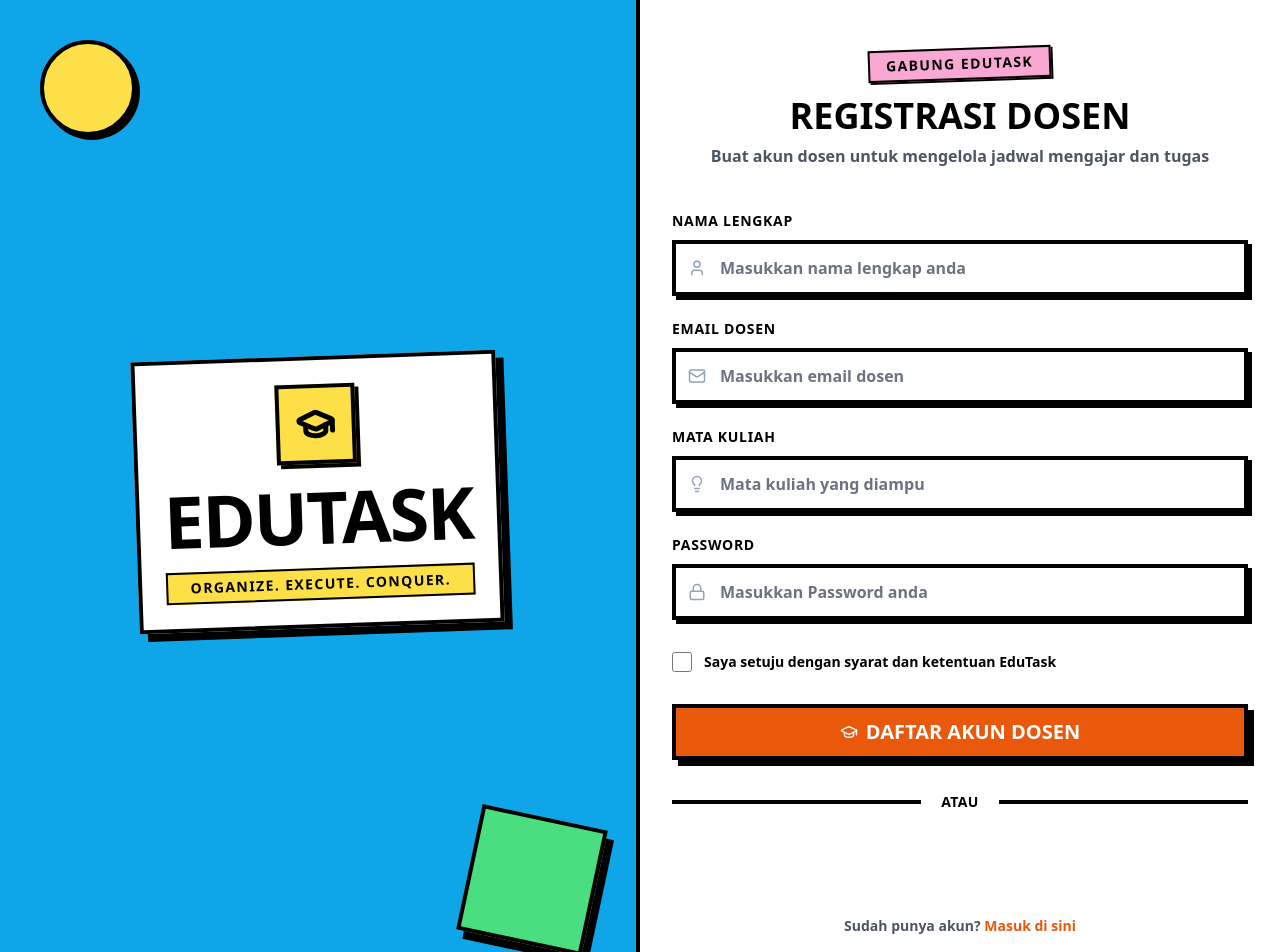
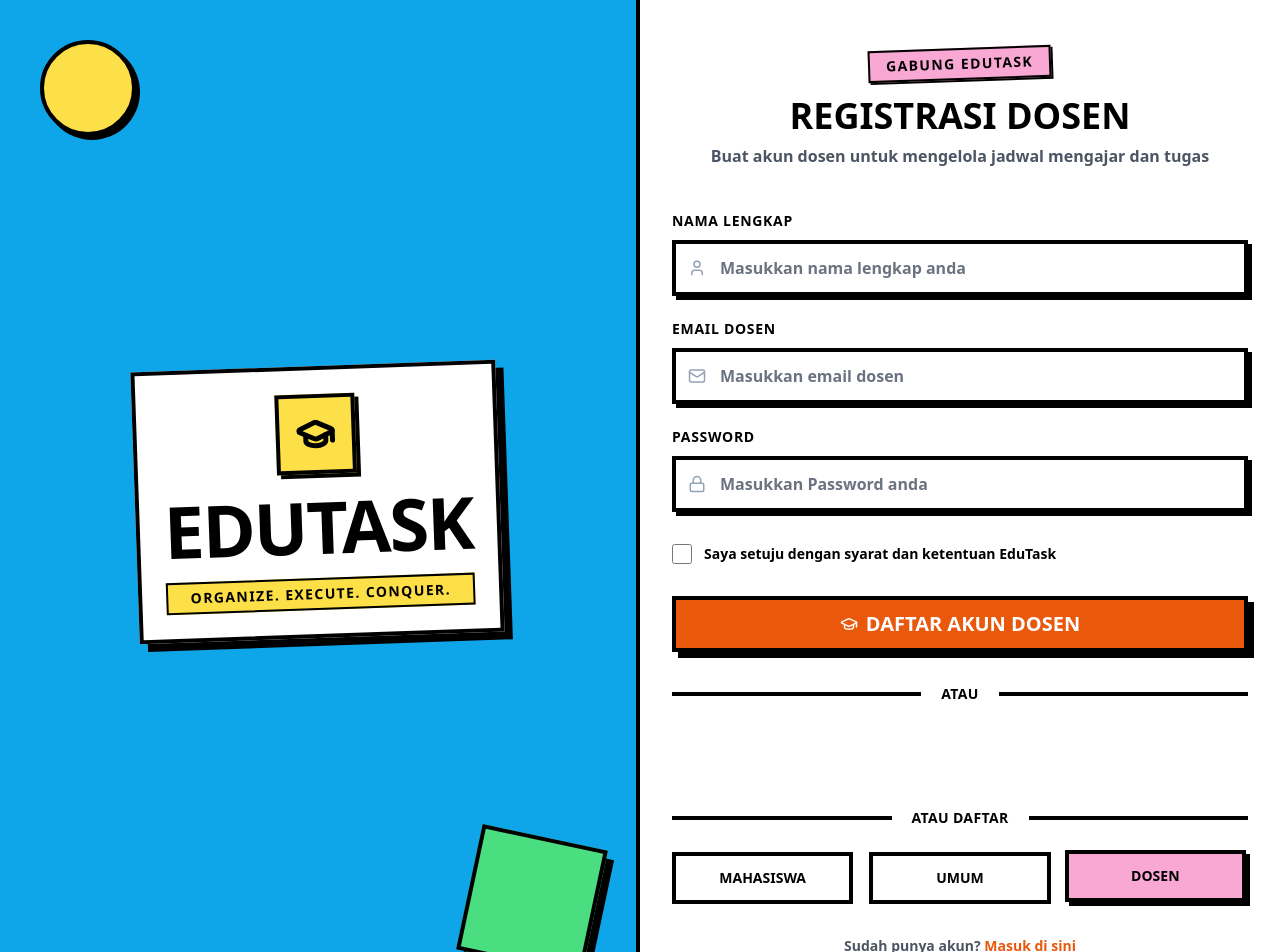
Before and after one commit to RizkyCipta301105/edutask, a React (Vite) app in the folder frontend/: page /register/dosen in a window 1280 px wide. Shown: the top 952 px of the page. Built offline with nearby package versions, Linux system fonts and the light colour scheme; no server answers.

Commit message:
feat(auth): add role selector UI and remove mata_kuliah requirement for dosen

```diff
--- a/frontend/src/pages/RegisterPage.jsx
+++ b/frontend/src/pages/RegisterPage.jsx
@@ -71,7 +71,7 @@ export default function RegisterPage({ type = 'mahasiswa' }) {
   const auth = useAuth()
   const [loading, setLoading] = useState(false)
   const [accepted, setAccepted] = useState(false)
-  const [values, setValues] = useState({ nama_lengkap: '', email: '', password: '', mata_kuliah: '' })
+  const [values, setValues] = useState({ nama_lengkap: '', email: '', password: '' })
 
   useEffect(() => {
     document.documentElement.classList.remove('dark')
@@ -122,9 +122,7 @@ export default function RegisterPage({ type = 'mahasiswa' }) {
     }
     try {
       setLoading(true)
-      const payload = { nama_lengkap: values.nama_lengkap, email: values.email, password: values.password }
-      if (type === 'dosen') payload.mata_kuliah = values.mata_kuliah
-      const user = await config.register(payload)
+      const user = await config.register({ nama_lengkap: values.nama_lengkap, email: values.email, password: values.password })
       toast.success(config.success)
       navigate(getRoleDashboardPath(normalizeUserRole(user)), { replace: true })
     } catch (err) {
@@ -146,6 +144,27 @@ export default function RegisterPage({ type = 'mahasiswa' }) {
       setLoading(false)
     }
   }
+
+  const RoleSelector = () => (
+    <div className="mt-6 mb-8">
+      <div className="my-6 flex items-center gap-5">
+        <div className="h-[4px] flex-1 bg-black" />
+        <span className="text-sm font-black uppercase tracking-wide text-black text-center">ATAU DAFTAR</span>
+        <div className="h-[4px] flex-1 bg-black" />
+      </div>
+      <div className="grid grid-cols-3 gap-2 sm:gap-4">
+        <Link to="/register/mahasiswa" className={`flex items-center justify-center border-4 border-black px-1 py-3 text-xs sm:text-sm font-black uppercase transition-all ${type === 'mahasiswa' ? 'bg-yellow-300 shadow-[4px_4px_0px_0px_rgba(0,0,0,1)] translate-y-[-2px] translate-x-[-2px]' : 'bg-white hover:bg-yellow-300 hover:shadow-[4px_4px_0px_0px_rgba(0,0,0,1)] hover:translate-y-[-2px] hover:translate-x-[-2px]'}`}>
+          Mahasiswa
+        </Link>
+        <Link to="/register/umum" className={`flex items-center justify-center border-4 border-black px-1 py-3 text-xs sm:text-sm font-black uppercase transition-all ${type === 'umum' ? 'bg-green-400 shadow-[4px_4px_0px_0px_rgba(0,0,0,1)] translate-y-[-2px] translate-x-[-2px]' : 'bg-white hover:bg-green-400 hover:shadow-[4px_4px_0px_0px_rgba(0,0,0,1)] hover:translate-y-[-2px] hover:translate-x-[-2px]'}`}>
+          Umum
+        </Link>
+        <Link to="/register/dosen" className={`flex items-center justify-center border-4 border-black px-1 py-3 text-xs sm:text-sm font-black uppercase transition-all ${type === 'dosen' ? 'bg-pink-300 shadow-[4px_4px_0px_0px_rgba(0,0,0,1)] translate-y-[-2px] translate-x-[-2px]' : 'bg-white hover:bg-pink-300 hover:shadow-[4px_4px_0px_0px_rgba(0,0,0,1)] hover:translate-y-[-2px] hover:translate-x-[-2px]'}`}>
+          Dosen
+        </Link>
+      </div>
+    </div>
+  )
 
   // ── Form Umum ──────────────────────────────────────────────────────────────
   if (type === 'umum') {
@@ -177,7 +196,9 @@ export default function RegisterPage({ type = 'mahasiswa' }) {
             />
           </div>
 
-          <p className="text-center text-sm font-bold text-gray-600">
+          <RoleSelector />
+
+          <p className="text-center text-sm font-bold text-gray-600 mt-6">
             Sudah punya akun? <Link to="/login" className="font-black text-[#ea580c] hover:underline hover:decoration-4 hover:underline-offset-4">Masuk di sini</Link>
           </p>
         </form>
@@ -192,9 +213,6 @@ export default function RegisterPage({ type = 'mahasiswa' }) {
         <div className="grid gap-5 md:grid-cols-1">
           <AuthInput label="Nama Lengkap" name="nama_lengkap" value={values.nama_lengkap} onChange={handleChange} placeholder="Masukkan nama lengkap anda" icon={User} autoComplete="name" />
           <AuthInput label={type === 'dosen' ? 'Email Dosen' : 'Email Kampus'} name="email" type="email" value={values.email} onChange={handleChange} placeholder={type === 'dosen' ? 'Masukkan email dosen' : 'Masukkan Email kampus'} icon={Mail} autoComplete="email" />
-          {type === 'dosen' && (
-            <AuthInput label="Mata Kuliah" name="mata_kuliah" value={values.mata_kuliah} onChange={handleChange} placeholder="Mata kuliah yang diampu" icon={Lightbulb} autoComplete="off" />
-          )}
           <AuthInput label="Password" name="password" type="password" value={values.password} onChange={handleChange} placeholder="Masukkan Password anda" icon={Lock} autoComplete="new-password" />
         </div>
 
@@ -224,6 +242,8 @@ export default function RegisterPage({ type = 'mahasiswa' }) {
           />
         </div>
 
+        <RoleSelector />
+
         <p className="text-center text-sm font-bold text-gray-600">
           Sudah punya akun? <Link to="/login" className="font-black text-[#ea580c] hover:underline hover:decoration-4 hover:underline-offset-4">Masuk di sini</Link>
         </p>
```
Also changed, not shown: 1 other file (tests, documents, lock files or other folders).
